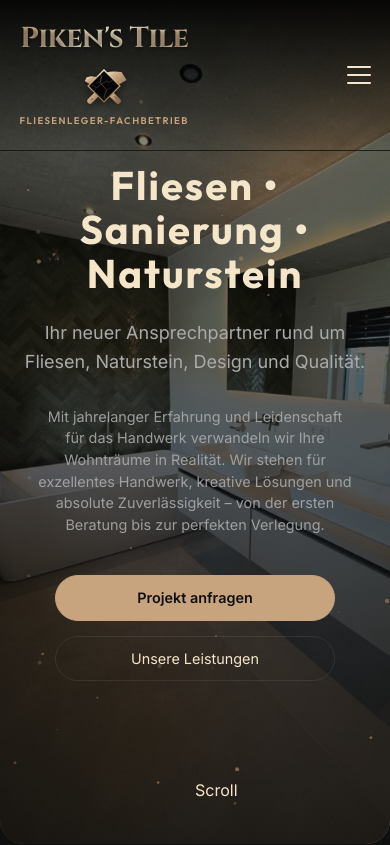
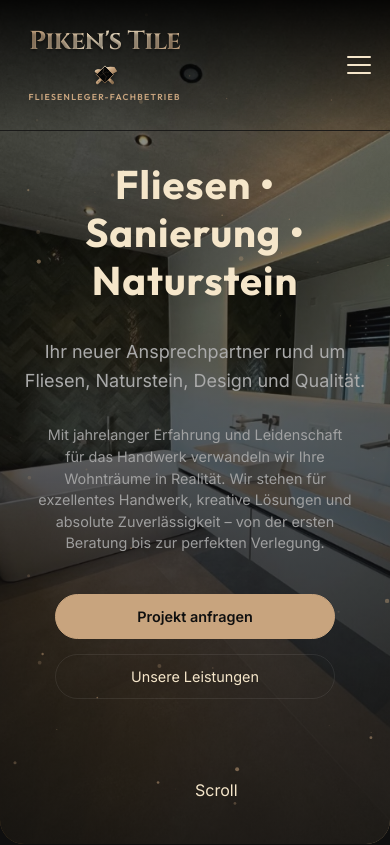
Before and after one commit to 8p5jqfbyvg-boop/Piken-s-Tile-FLIESENLEGERFACHBETRIEB, a plain HTML site: page index.html in a window 390 px wide. Shown: the top 845 px of the page. Drawn offline with Linux system fonts and the light colour scheme.

Commit message:
Update style.css

```diff
--- a/style.css
+++ b/style.css
@@ -631,16 +631,40 @@ footer {
 
 @media (max-width: 768px) {
 
+    .hero {
+        padding-top: 140px;
+        /* Push content down from navbar */
+        align-items: flex-start;
+        /* Align closer to top (after padding) instead of center, to control position better */
+    }
+
+    .brand-icon svg {
+        width: 30px;
+        /* Smaller logo on mobile */
+        height: 30px;
+    }
+
+    .brand-logo {
+        transform: scale(0.9);
+        /* Slightly smaller brand lockup */
+    }
+
+    .hero-content {
+        margin-top: 20px;
+    }
+
     .hero-content h1 {
-        font-size: 2.5rem;
+        font-size: 2.2rem;
         /* Smaller headline for mobile */
-        letter-spacing: 2px;
+        letter-spacing: 1px;
+        line-height: 1.2;
     }
 
     .subtitle {
-        font-size: 1rem;
+        font-size: 0.95rem;
         /* More readable subtitle size */
-        margin-bottom: 20px;
+        margin-bottom: 25px;
+        padding-top: 10px;
     }
 
     .hero-description {
```
